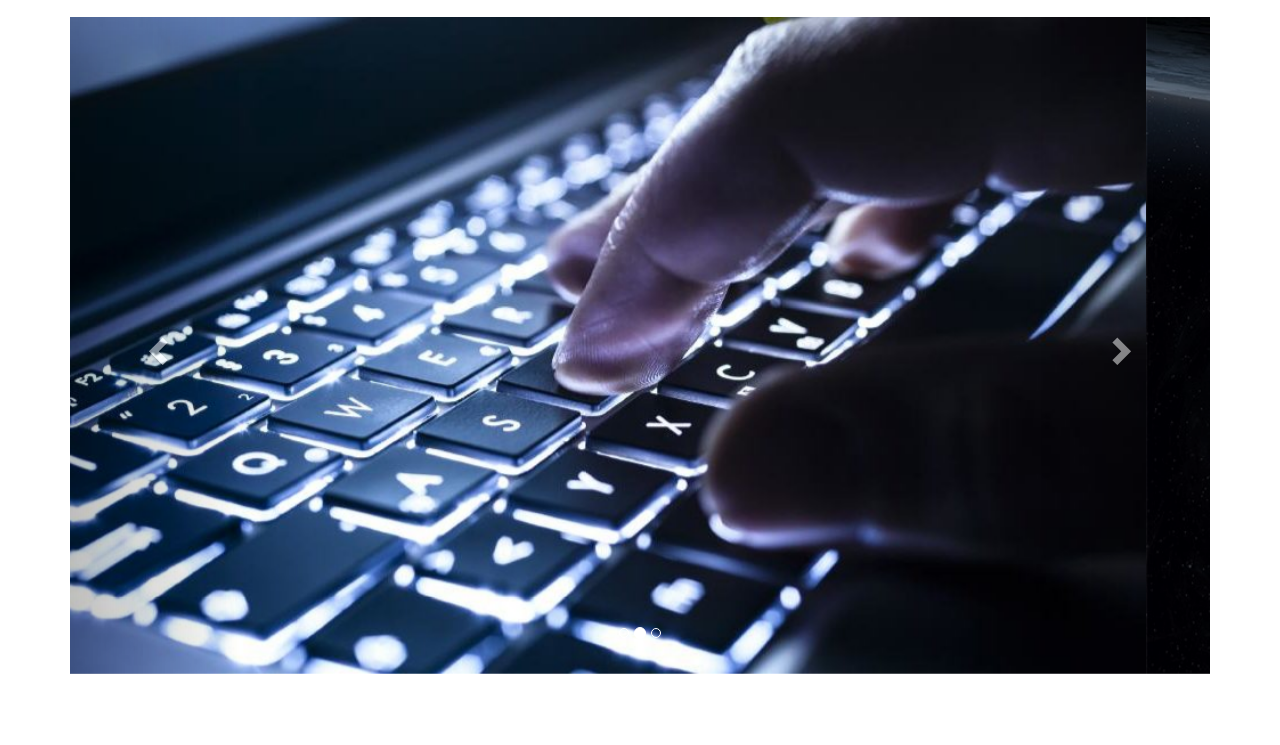
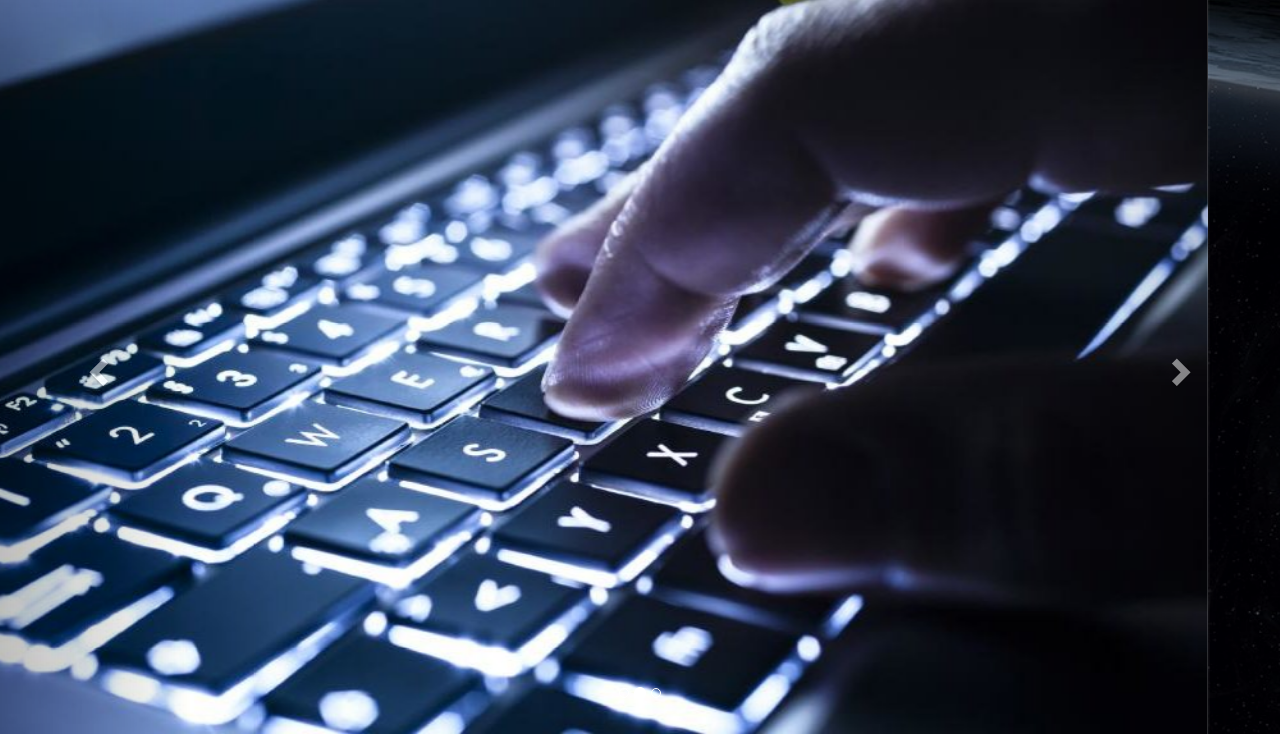
Before and after one commit to LuisMurcia/paginaNoticias, a plain HTML site: page principal.html in a window 1280 px wide. Shown: the part 55-800 px from the top of the page. Drawn offline with nearby package versions, Linux system fonts and the light colour scheme.

Commit message:
LuisMurcia

```diff
--- a/css/d.css
+++ b/css/d.css
@@ -8,8 +8,10 @@
 
 .carousel-inner img{
 	width: 100%;
-	margin: auto;
+}
 
+.carousel-inner{
+	margin-top: -20px;
 }
 
 @media (max-width: 600px){
--- a/principal.html
+++ b/principal.html
@@ -15,6 +15,7 @@
 
 
     <body>
+
         <nav class="navbar navbar-inverse">
             <div class="container-fluid">
                 <div class="navbar-header">
@@ -47,7 +48,7 @@
             </div>
         </nav>
 
-        <div class="container">
+        <div class="container1">
             <div id="myCarousel" class="carousel slide" data-ride="carousel">
             <!-- Indicators -->
                 <ol class="carousel-indicators">
```
Also changed, not shown: 1 other file.
